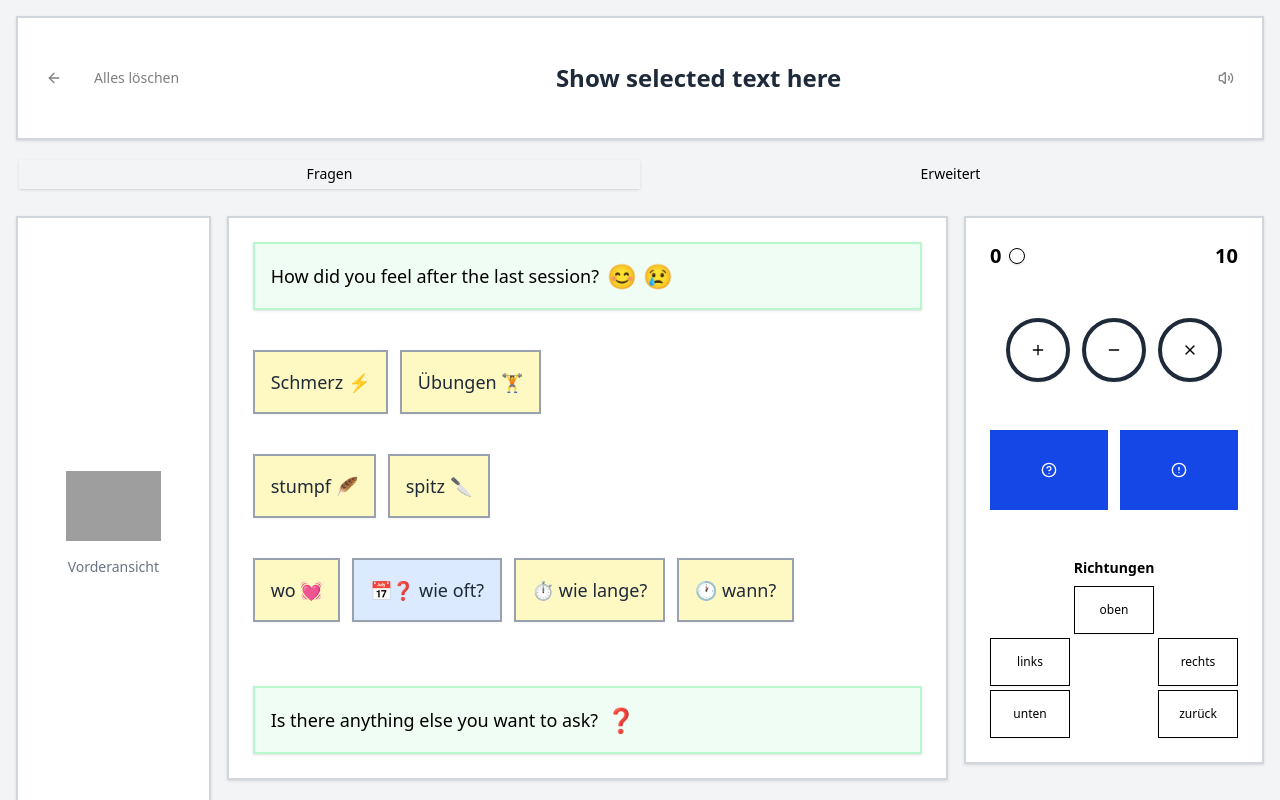
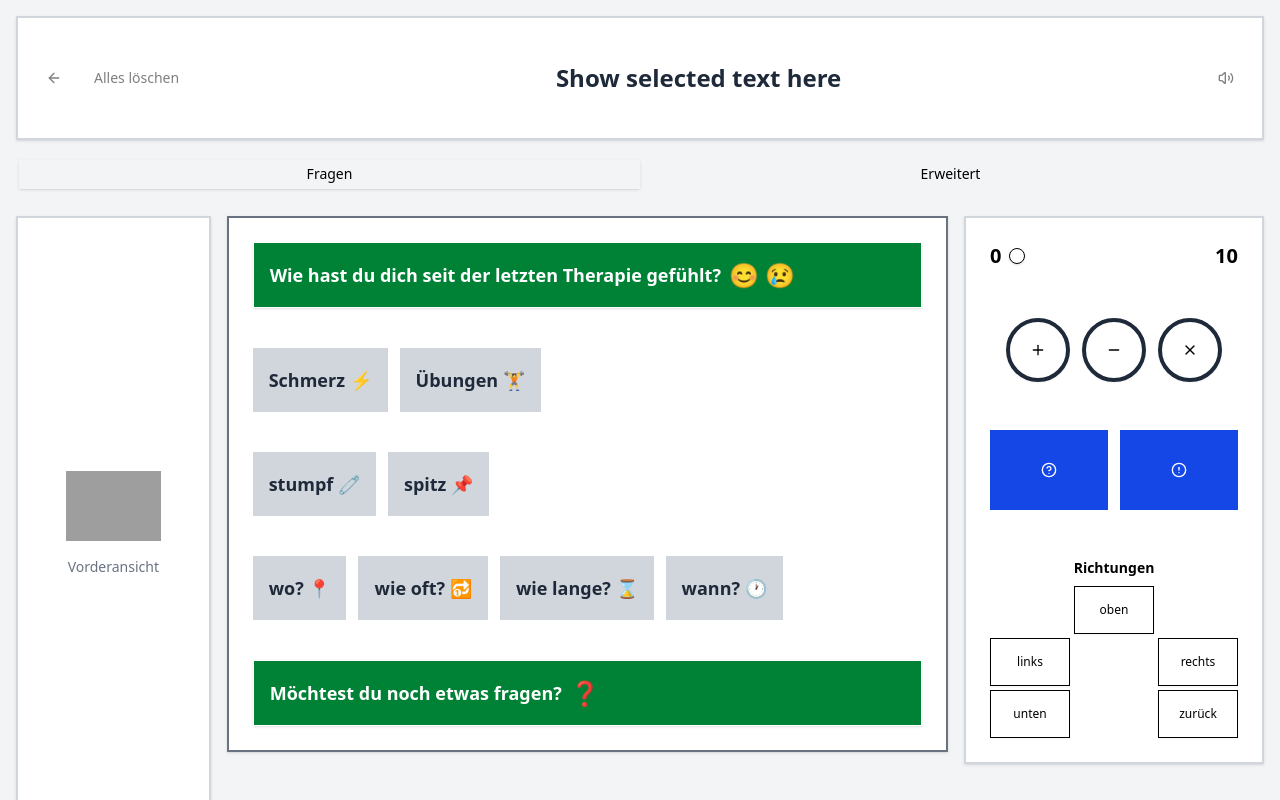
Before and after one commit to HackaHealth-Association/Claudio_APPhasia, a React (Vite) app in the folder my-app/: page / in a window 1280 px wide. Shown: the top 800 px of the page. Built offline with nearby package versions, Linux system fonts and the light colour scheme; grey boxes are pictures that could not be loaded.

Commit message:
Fragen updated

```diff
--- a/my-app/src/Components/therapy/ActionButtons.jsx
+++ b/my-app/src/Components/therapy/ActionButtons.jsx
@@ -47,7 +47,7 @@ const actions = [
     icon: ArrowUpDown
   },
   {
-    word: "Heben",              // Lift
+    word: "heben",              // Lift
     color: "bg-orange-400 hover:bg-orange-500",
     icon: MoveVertical
   },
@@ -57,7 +57,7 @@ const actions = [
     icon: MoveDown
   },
   {
-    word: "Wiederholen",        // Repeat
+    word: "wiederholen",        // Repeat
     color: "bg-gray-600 hover:bg-gray-700",
     icon: RotateCcw
   }
--- a/my-app/src/Components/therapy/QuestionInterface.jsx
+++ b/my-app/src/Components/therapy/QuestionInterface.jsx
@@ -27,14 +27,14 @@ export default function QuestionInterface({ onWordSelect }) {
 
       {/* Middle - Questions and options */}
       <div className="col-span-7">
-        <Card className="bg-white border-2 border-gray-300 p-6 space-y-4">
+        <Card className="bg-white border-2 text-gray-500 p-6 space-y-4">
           {/* Main question - clickable */}
           <Card
-            className="bg-green-50 border-2 border-green-200 p-4 cursor-pointer hover:bg-green-100 transition-colors"
-            onClick={() => onWordSelect('How did you feel after the last session?')}
+            className="bg-green-700 hover:bg-green-800 p-4 cursor-pointer transition-colors text-white font-bold"
+            onClick={() => onWordSelect('Wie hast du dich seit der letzten Therapie gefühlt?')}
           >
             <div className="flex items-center gap-2">
-              <span className="text-lg">How did you feel after the last session?</span>
+              <span className="text-lg">Wie hast du dich seit der letzten Therapie gefühlt?</span>
               <span className="text-2xl">😊 😢</span>
             </div>
           </Card>
@@ -43,15 +43,13 @@ export default function QuestionInterface({ onWordSelect }) {
           <div className="flex gap-3">
             <Button
               onClick={() => onWordSelect('Schmerz')}
-              className="h-16 text-lg bg-yellow-100 hover:bg-yellow-200 text-gray-800 border-2 border-gray-400"
-              variant="outline"
+              className="h-16 text-lg bg-gray-300 hover:bg-gray-400 text-gray-800 font-bold"
             >
               Schmerz ⚡
             </Button>
             <Button
               onClick={() => onWordSelect('Übungen')}
-              className="h-16 text-lg bg-yellow-100 hover:bg-yellow-200 text-gray-800 border-2 border-gray-400"
-              variant="outline"
+              className="h-16 text-lg bg-gray-300 hover:bg-gray-400 text-gray-800 font-bold"
             >
               Übungen 🏋
             </Button>
@@ -61,17 +59,15 @@ export default function QuestionInterface({ onWordSelect }) {
           <div className="flex gap-3">
             <Button
               onClick={() => onWordSelect('stumpf')}
-              className="h-16 text-lg bg-yellow-100 hover:bg-yellow-200 text-gray-800 border-2 border-gray-400"
-              variant="outline"
+              className="h-16 text-lg bg-gray-300 hover:bg-gray-400 text-gray-800 font-bold"
             >
-              stumpf 🪶
+              stumpf 🧷
             </Button>
             <Button
               onClick={() => onWordSelect('spitz')}
-              className="h-16 text-lg bg-yellow-100 hover:bg-yellow-200 text-gray-800 border-2 border-gray-400"
-              variant="outline"
+              className="h-16 text-lg bg-gray-300 hover:bg-gray-400 text-gray-800 font-bold"
             >
-              spitz 🔪
+              spitz 📌
             </Button>
           </div>
 
@@ -79,41 +75,37 @@ export default function QuestionInterface({ onWordSelect }) {
           <div className="flex gap-3">
             <Button
               onClick={() => onWordSelect('wo')}
-              className="h-16 text-lg bg-yellow-100 hover:bg-yellow-200 text-gray-800 border-2 border-gray-400"
-              variant="outline"
+              className="h-16 text-lg bg-gray-300 hover:bg-gray-400 text-gray-800 font-bold"
             >
-              wo 💓
+              wo? 📍
             </Button>
             <Button
               onClick={() => onWordSelect('wie oft?')}
-              className="h-16 text-lg bg-blue-100 hover:bg-blue-200 text-gray-800 border-2 border-gray-400"
-              variant="outline"
+              className="h-16 text-lg bg-gray-300 hover:bg-gray-400 text-gray-800 font-bold"
             >
-              📅❓ wie oft?
+              wie oft? 🔂
             </Button>
             <Button
               onClick={() => onWordSelect('wie lange?')}
-              className="h-16 text-lg bg-yellow-100 hover:bg-yellow-200 text-gray-800 border-2 border-gray-400"
-              variant="outline"
+              className="h-16 text-lg bg-gray-300 hover:bg-gray-400 text-gray-800 font-bold"
             >
-              ⏱️ wie lange?
+              wie lange? ⌛️
             </Button>
             <Button
               onClick={() => onWordSelect('wann?')}
-              className="h-16 text-lg bg-yellow-100 hover:bg-yellow-200 text-gray-800 border-2 border-gray-400"
-              variant="outline"
+              className="h-16 text-lg bg-gray-300 hover:bg-gray-400 text-gray-800 font-bold"
             >
-              🕐 wann?
+              wann? 🕐
             </Button>
           </div>
 
           {/* Second question - clickable */}
           <Card
-            className="bg-green-50 border-2 border-green-200 p-4 mt-6 cursor-pointer hover:bg-green-100 transition-colors"
-            onClick={() => onWordSelect('Is there anything else you want to ask?')}
+            className="bg-green-700 p-4 cursor-pointer hover:bg-green-800 transition-colors text-white font-bold"
+            onClick={() => onWordSelect('Möchtest du noch etwas fragen?')}
           >
             <div className="flex items-center gap-2">
-              <span className="text-lg">Is there anything else you want to ask?</span>
+              <span className="text-lg">Möchtest du noch etwas fragen?</span>
               <span className="text-2xl">❓</span>
             </div>
           </Card>
```
Also changed, not shown: 1 other file (tests, documents, lock files or other folders).
